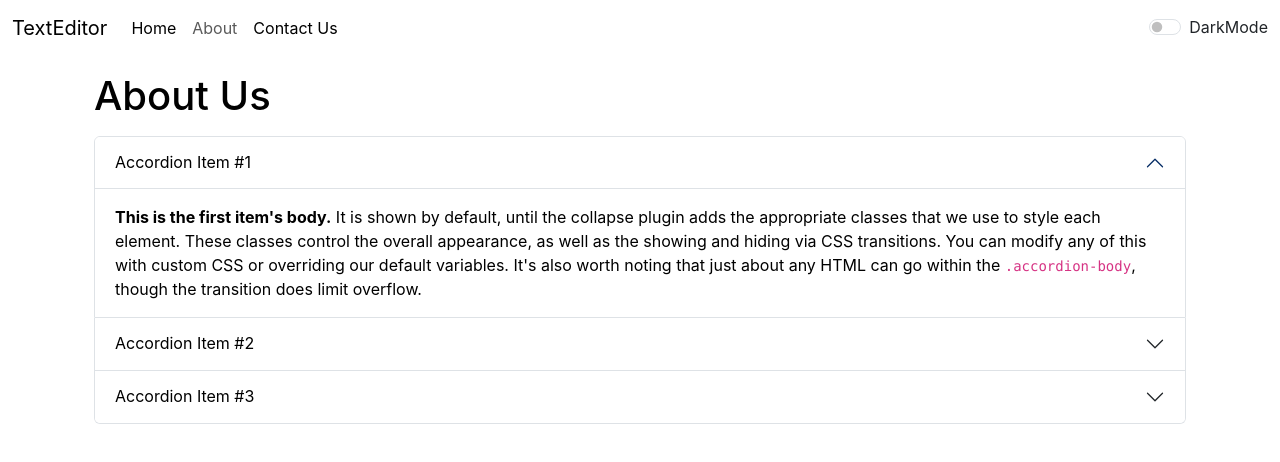
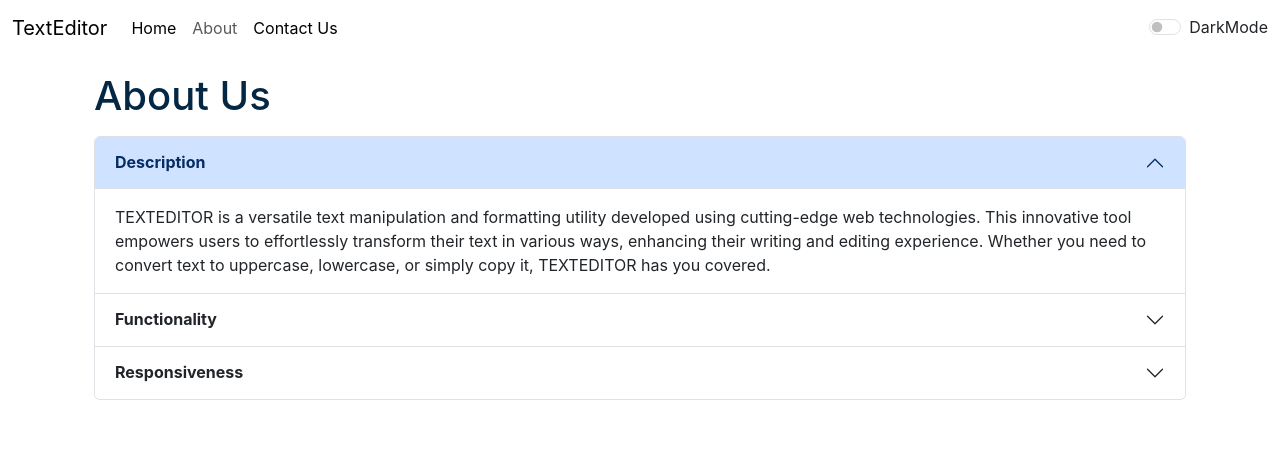
Before and after one commit to himughanakash/TextEditor, a React (Create React App) app: page /about in a window 1280 px wide. Shown: the top 462 px of the page. Built offline with nearby package versions, Linux system fonts and the light colour scheme.

Commit message:
Update About.js

```diff
--- a/src/components/About.js
+++ b/src/components/About.js
@@ -1,68 +1,43 @@
-import React, { useState } from 'react'
-import Navbar from './Navbar'
-export default function About() {
-
-const[myStyle, setMyStyle] = useState({
-  color:'black',
-  backgroundColor: 'white'
-})
-const [btntext, setBtnText] = useState("DarkMode")
-
-const toggleStyle = ()=>{
-  if(myStyle.color === 'black'){
-    setMyStyle({
-      color : 'white',
-      backgroundColor: 'black',
-      border: '1px solid white'
-    })
-    setBtnText("LightMode")
-  }
-  else{
-    setMyStyle({
-      color: 'black',
-      backgroundColor:'white'
-    })
-   // setBtn("DarkMode");
-  }
-}
+import React from 'react'
+export default function About(props) {
 
   return (
-    <div className = "container" style={myStyle}>
-    <h1 className="my-3">About Us</h1>
-    <div class="accordion" id="accordionExample">
-  <div class="accordion-item">
-    <h2 class="accordion-header" id='headingOne'>
-      <button class="accordion-button" type="button" style={myStyle} data-bs-toggle="collapse" data-bs-target="#collapseOne" aria-expanded="true" aria-controls="collapseOne">
-        Accordion Item #1
+    <div className = "container">
+      <h1 className="my-3" id="aboutt" style={{color: props.mode === 'dark'?'white':'#042743'}}> About Us</h1>
+        <div className="accordion" id="accordionExample">
+          <div className="accordion-item">
+            <h2 className="accordion-header" id='headingOne'>
+            <button className="accordion-button" type="button" data-bs-toggle="collapse" data-bs-target="#collapseOne" aria-expanded="true" aria-controls="collapseOne">
+              <strong>Description</strong>
             </button>
             </h2>
-    <div id="collapseOne" class="accordion-collapse collapse show" data-bs-parent="#accordionExample">
-      <div class="accordion-body" style={myStyle}>
-        <strong>This is the first item's body.</strong> It is shown by default, until the collapse plugin adds the appropriate classes that we use to style each element. These classes control the overall appearance, as well as the showing and hiding via CSS transitions. You can modify any of this with custom CSS or overriding our default variables. It's also worth noting that just about any HTML can go within the <code>.accordion-body</code>, though the transition does limit overflow.
+            <div id="collapseOne" className="accordion-collapse collapse show" data-bs-parent="#accordionExample">
+          <div className="accordion-body">
+          TEXTEDITOR is a versatile text manipulation and formatting utility developed using cutting-edge web technologies. This innovative tool empowers users to effortlessly transform their text in various ways, enhancing their writing and editing experience. Whether you need to convert text to uppercase, lowercase, or simply copy it, TEXTEDITOR has you covered.
         </div>
       </div>
     </div>
-  <div class="accordion-item" style={myStyle}>
-    <h2 class="accordion-header">
-      <button class="accordion-button collapsed" style={myStyle} type="button" data-bs-toggle="collapse" data-bs-target="#collapseTwo" aria-expanded="false" aria-controls="collapseTwo">
-        Accordion Item #2
+    <div className="accordion-item">
+      <h2 className="accordion-header"  id='headingTwo'>
+        <button className="accordion-button collapsed" type="button" data-bs-toggle="collapse" data-bs-target="#collapseTwo" aria-expanded="false" aria-controls="collapseTwo">
+         <strong>Functionality</strong>
         </button>
       </h2>
-    <div id="collapseTwo" class="accordion-collapse collapse" data-bs-parent="#accordionExample">
-      <div class="accordion-body" style={myStyle}>
-        <strong>This is the second item's body.</strong> It is hidden by default, until the collapse plugin adds the appropriate classes that we use to style each element. These classes control the overall appearance, as well as the showing and hiding via CSS transitions. You can modify any of this with custom CSS or overriding our default variables. It's also worth noting that just about any HTML can go within the <code>.accordion-body</code>, though the transition does limit overflow.
+      <div id="collapseTwo" className="accordion-collapse collapse" data-bs-parent="#accordionExample">
+        <div className="accordion-body">
+        TEXTEDITOR provides an intuitive interface that allows users to convert text to uppercase or lowercase with just a click. This feature simplifies the task of formatting text to match specific requirements.
         </div>
       </div>
     </div>
-  <div class="accordion-item">
-    <h2 class="accordion-header">
-      <button class="accordion-button collapsed" style={myStyle} type="button" data-bs-toggle="collapse" data-bs-target="#collapseThree" aria-expanded="false" aria-controls="collapseThree">
-        Accordion Item #3
+    <div className="accordion-item">
+      <h2 className="accordion-header"  id='headingThree'>
+        <button className="accordion-button collapsed" type="button" data-bs-toggle="collapse" data-bs-target="#collapseThree" aria-expanded="false" aria-controls="collapseThree">
+           <strong>Responsiveness</strong>
         </button>
       </h2>
-    <div id="collapseThree" class="accordion-collapse collapse" data-bs-parent="#accordionExample">
-      <div class="accordion-body" style={myStyle}>
-        <strong>This is the third item's body.</strong> It is hidden by default, until the collapse plugin adds the appropriate classes that we use to style each element. These classes control the overall appearance, as well as the showing and hiding via CSS transitions. You can modify any of this with custom CSS or overriding our default variables. It's also worth noting that just about any HTML can go within the <code>.accordion-body</code>, though the transition does limit overflow.
+      <div id="collapseThree" className="accordion-collapse collapse" data-bs-parent="#accordionExample">
+        <div className="accordion-body">
+        TEXTEDITOR has been meticulously designed with responsiveness in mind. Its flexible layout adapts seamlessly to various devices, ensuring a consistent and user-friendly experience whether you're using it on a desktop, tablet, or smartphone.
         </div>
       </div>
     </div>
```
Lines whose indentation alone changed are shown as unchanged.
